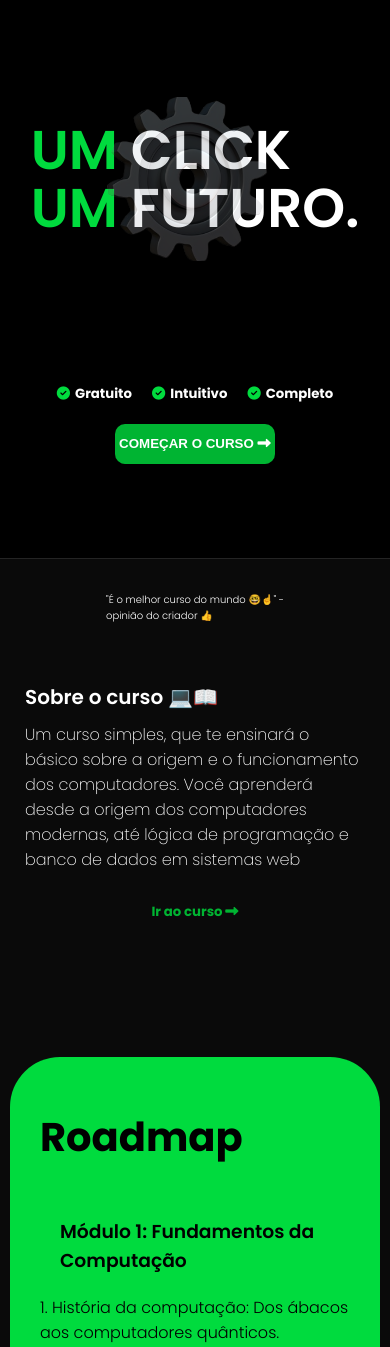
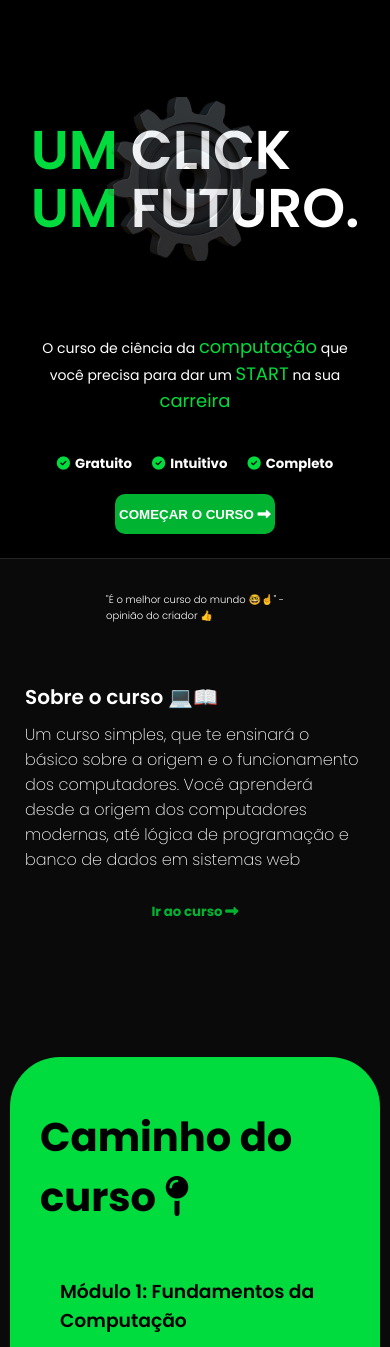
Before and after one commit to PietroThUser/ENC-TECH-SITE, a Flask app: page / in a window 390 px wide. Shown: the part 46-1393 px from the top of the page. Run offline with Flask 3, Linux system fonts and the light colour scheme; some libraries are stand-ins or nearby versions.

Commit message:
Adicionado imagens, melhoras na interface

```diff
--- a/enc-tech_directory/static/style.css
+++ b/enc-tech_directory/static/style.css
@@ -149,6 +149,7 @@ body {
     color: white;
     font-weight: 600;
     background-color: var(--secondary-color);
+    margin-top: 30px;
 }
 
 .black_solid div {
@@ -158,6 +159,24 @@ body {
 
     i {
         margin-right: 10px;
+        color: var(--primary-color);
+    }
+}
+
+.black_solid-text {
+    text-align: center;
+    position: relative;
+    top: 30px;
+    width: 80%;
+
+    h4 {
+        font-size: 14px;
+        font-weight: 400;
+        width: 100%;
+    }
+
+    span {
+        font-size: 18px;
         color: var(--primary-color);
     }
 }
@@ -205,6 +224,10 @@ h5 {
         font-size: 40px;
         margin: 20px 0 50px 0;
     }
+
+    i {
+        color: black;
+    }
 }
 
 @media only screen and (max-width: 1210px){
@@ -249,26 +272,26 @@ h5 {
         display: flex;
         position: absolute;
         opacity: 0.25;
-        width: 35vw !important;
-        height: 35vw !important;
+        width: 300px !important;
+        height: 300px !important;
         margin-right: 75px;
     }
 
-    .go_to_text {
-        margin-bottom: 30px;
-    }
-
     .black_solid {
-        gap: 60px;
+        gap: 30px;
     }
 
     .black_solid div {
         position: relative;
         top: 50px;
     }
+
+    .black_solid-text {
+        top: 76px !important;
+    }
 }
 
-@media only screen and (max-width: 740px){
+@media only screen and (max-width: 780px){
     .slogan-tit {
         p {
             white-space: nowrap;
@@ -313,6 +336,10 @@ h5 {
 }
 
 @media only screen and (max-width: 499px){
+    .black_solid-text {
+        top: 50px !important;
+    }
+
     .div-intro_text {
         width: 100%;
     }
@@ -334,6 +361,15 @@ h5 {
 }
 
 @media only screen and (max-width: 360px){
+    .black_solid {
+        height: 400px !important;
+    }
+
+    .go_to_text {
+        position: relative;
+        top: 30px;
+    }
+
     .roadmap {
         h3 {
             margin: 10px;
--- a/enc-tech_directory/templates/index.html
+++ b/enc-tech_directory/templates/index.html
@@ -18,10 +18,13 @@
         <h4 class="text_of_creator_pc">"É o melhor curso do mundo 🤓☝️" - <br>opinião do criador 👍</h4>
     </div>
     <div class="black_solid">
+        <div class="black_solid-text">
+            <h4>O curso de ciência da <span>computação</span> que você precisa para dar um <span>START</span> na sua <span> carreira</span></h4>
+        </div>
         <div>
             <h5><i class="fa-solid fa-circle-check"></i>Gratuito</h5>
             <h5><i class="fa-solid fa-circle-check"></i>Intuitivo</h5>
-            <h5><i class="fa-solid fa-circle-check"></i>Completo</h5>
+            <h5><i class="fa-solid fa-circle-check" id="black_solid_div-id3"></i>Completo</h5>
         </div>
         <button class="go_to_text">
             <a href="/home" style="text-decoration: none; color: #fff;">COMEÇAR O CURSO <i class="fa-solid fa-right-long"></i></a>
@@ -36,7 +39,7 @@
         <h5><a href="/home">Ir ao curso <i class="fa-solid fa-right-long"></i></a></h5>
     </div>
     <div class="roadmap" id="roadmap">
-        <h1>Roadmap</h1>
+        <h1>Caminho do curso <i class="fa-solid fa-map-pin"></i></h1>
         {{ roadmap | safe }}
     </div>
     <script src="https://kit.fontawesome.com/e82009d315.js" crossorigin="anonymous"></script>
```
Also changed, not shown: enc-tech_directory/requirements.txt (renamed from requirements.txt).
